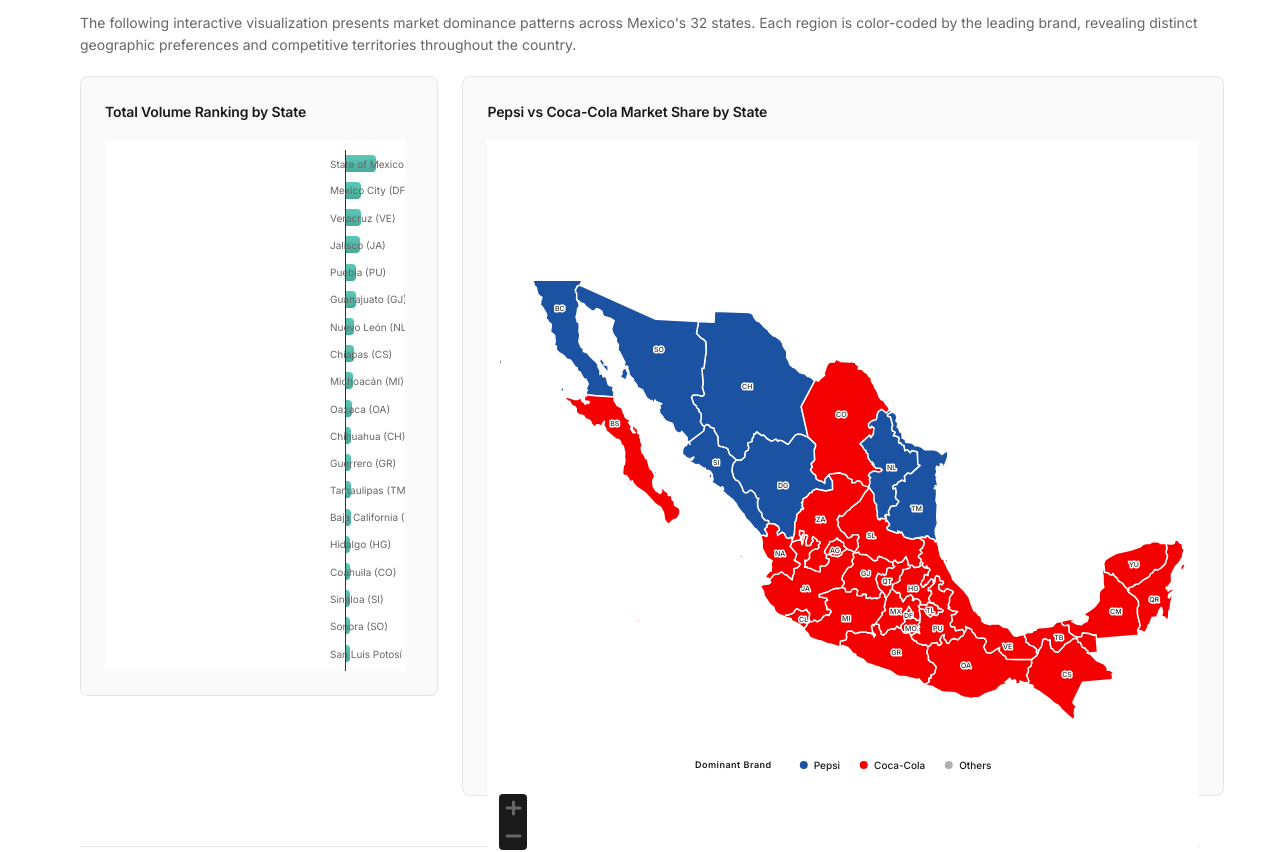
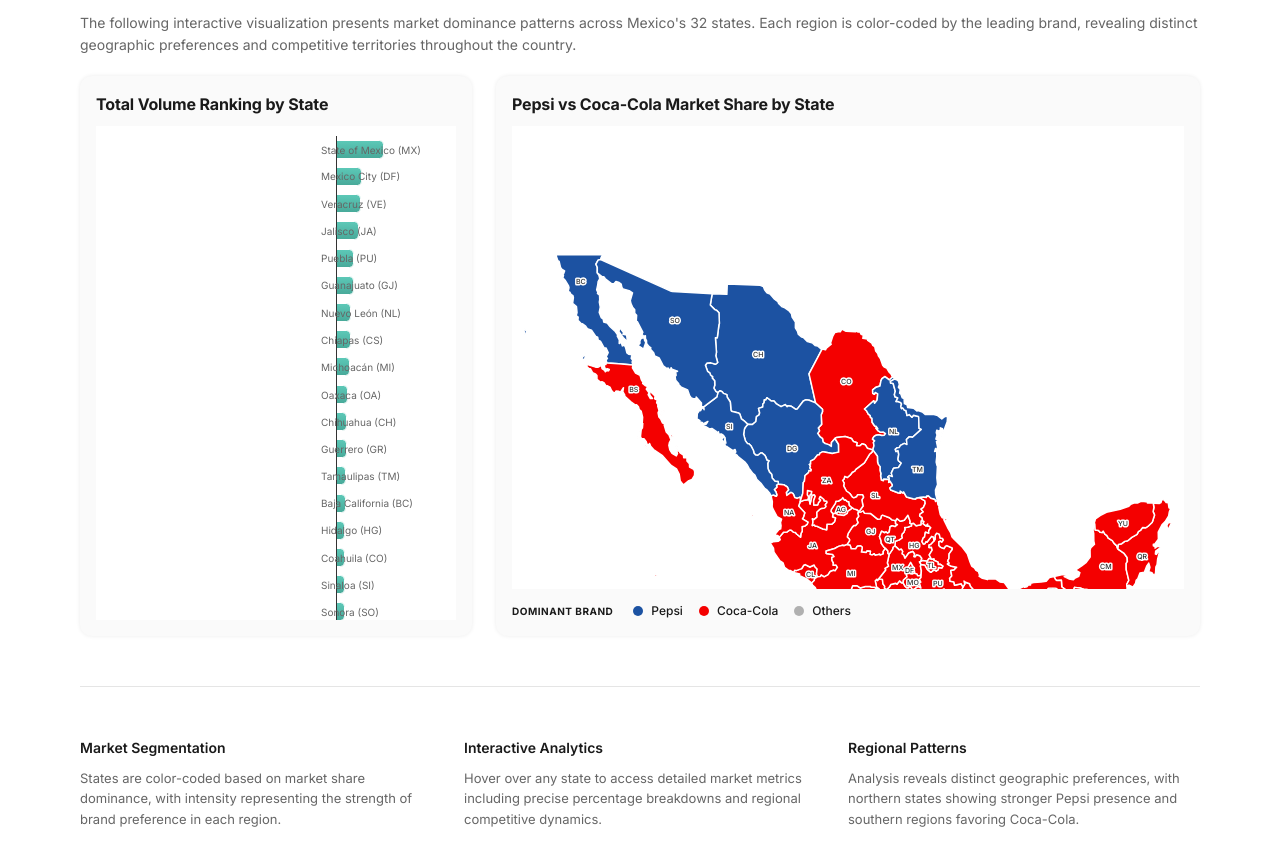
Before and after one commit to daniela2708/mex-map, a React (Vite) app: page / in a window 1280 px wide. Shown: the part 400-1252 px from the top of the page. Built offline with nearby package versions, Linux system fonts and the light colour scheme.

Commit message:
Improve dashboard chart layout

```diff
--- a/src/components/MapSection.css
+++ b/src/components/MapSection.css
@@ -69,144 +69,107 @@
   font-family: 'Inter', -apple-system, BlinkMacSystemFont, sans-serif;
 }
 
-
-
-.charts-grid {
+.charts-row {
   display: flex;
   gap: 24px;
-  align-items: flex-start;
-  --map-height: 720px;
-  --ranking-height: 620px;
+  align-items: stretch;
+  height: 70vh;
 }
 
-.ranking-container {
-  position: relative;
-  border: 1px solid #e5e5e5;
-  border-radius: 8px;
-  padding: 24px;
-  background: #fafafa;
-  width: 100%;
-  flex: 0 0 32%;
-  max-width: 35%;
+.charts-column {
   display: flex;
   flex-direction: column;
-  height: var(--ranking-height);
 }
 
-.ranking-chart-wrapper {
-  flex: 1;
-  min-height: 0;
-  position: relative;
-  overflow-y: auto;
-  overflow-x: hidden;
-  max-height: 100%;
+.charts-column--left {
+  flex: 0 0 35%;
 }
 
-.ranking-chart-inner {
-  width: 100%;
-  padding-right: 8px;
+.charts-column--right {
+  flex: 1 1 0;
 }
 
-.ranking-chart-wrapper::-webkit-scrollbar {
-  width: 8px;
-}
-
-.ranking-chart-wrapper::-webkit-scrollbar-track {
-  background: #f1f1f1;
-  border-radius: 4px;
-}
-
-.ranking-chart-wrapper::-webkit-scrollbar-thumb {
-  background: #888;
-  border-radius: 4px;
-}
-
-.ranking-chart-wrapper::-webkit-scrollbar-thumb:hover {
-  background: #555;
-}
-
-.map-container {
-  position: relative;
-  border: 1px solid #e5e5e5;
-  border-radius: 8px;
-  padding: 24px;
-  background: #fafafa;
-  flex: 0 0 68%;
-  max-width: 70%;
-  height: var(--map-height);
+.card {
   display: flex;
   flex-direction: column;
+  flex: 1;
+  border-radius: 12px;
+  background: #fafafa;
+  box-shadow: 0 0 4px rgba(0, 0, 0, 0.08);
+  padding: 16px;
   min-height: 0;
 }
 
-.map-chart-wrapper {
-  flex: 1;
-  min-height: 0;
-  display: flex;
+.card-header {
+  flex: 0 0 auto;
+  padding-bottom: 8px;
 }
 
-.map-chart-inner {
-  flex: 1;
+.card-header h3 {
+  margin: 0;
+  font-size: 16px;
+  font-weight: 700;
+  color: #1a1a1a;
+  letter-spacing: -0.01em;
+}
+
+.card-body {
+  flex: 1 1 auto;
   min-height: 0;
 }
 
-.map-title-bar {
-  margin-bottom: 16px;
+.card-body--scroll {
+  overflow-y: auto;
 }
 
-.map-title {
-  font-size: 14px;
-  font-weight: 600;
-  color: #1a1a1a;
-  margin: 0;
-  letter-spacing: -0.01em;
+.card-body--map {
+  display: flex;
+  flex-direction: column;
 }
 
-.loading {
-  text-align: center;
-  padding: 100px;
-  color: #999;
-  font-size: 14px;
+.card-body--map > div,
+.card-body--scroll > div {
+  flex: 1 1 auto;
+  min-height: 0;
 }
 
-/* Legend */
+.card-footer {
+  margin-top: 12px;
+}
+
+.chart-container {
+  width: 100%;
+  height: 100%;
+}
+
 .legend {
-  position: absolute;
-  bottom: 12px;
-  left: 50%;
-  transform: translateX(-50%);
-  padding: 10px 16px;
-  z-index: 100;
   display: flex;
   align-items: center;
-  gap: 20px;
+  gap: 16px;
+  flex-wrap: wrap;
 }
 
 .legend-title {
-  font-size: 9px;
-  font-weight: 600;
-  text-transform: capitalize;
+  font-size: 10px;
+  font-weight: 700;
+  text-transform: uppercase;
   letter-spacing: 0.5px;
   color: #1a1a1a;
-  margin-right: 8px;
+  margin-right: 4px;
 }
 
 .brand-label {
   display: flex;
   align-items: center;
-  gap: 6px;
-  font-size: 10px;
+  gap: 8px;
+  font-size: 12px;
   font-weight: 500;
   color: #1a1a1a;
 }
 
-.brand-label:last-child {
-  margin-bottom: 0;
-}
-
 .brand-dot {
-  width: 8px;
-  height: 8px;
+  width: 10px;
+  height: 10px;
   border-radius: 50%;
   flex-shrink: 0;
 }
@@ -223,45 +186,35 @@
   background: #B0B0B0;
 }
 
+.loading {
+  text-align: center;
+  padding: 100px;
+  color: #999;
+  font-size: 14px;
+}
+
 @media (max-width: 1024px) {
-  .charts-grid {
+  .charts-row {
     flex-direction: column;
-    --map-height: 620px;
-    --ranking-height: 520px;
-  }
-
-  .ranking-container {
-    order: 2;
-    width: 100%;
-    max-width: 100%;
     height: auto;
   }
 
-  .map-container {
-    order: 1;
-    max-width: 100%;
-    height: var(--map-height);
+  .charts-column--left,
+  .charts-column--right {
+    flex: 1 1 auto;
   }
 }
 
 @media (max-width: 768px) {
-  .map-container,
-  .ranking-container {
-    padding: 20px;
-  }
-
-  .legend {
-    bottom: 12px;
-    padding: 8px 12px;
-    gap: 12px;
+  .card {
+    padding: 14px;
   }
 
   .brand-label {
-    font-size: 9px;
+    font-size: 11px;
   }
 
   .legend-title {
-    font-size: 8px;
-    margin-right: 4px;
+    font-size: 9px;
   }
 }
--- a/src/components/MapSection.tsx
+++ b/src/components/MapSection.tsx
@@ -98,7 +98,7 @@ export const MapSection: React.FC = () => {
           chart: {
             map: topology as any,
             backgroundColor: '#ffffff',
-            height: 720,
+            height: '100%',
             spacing: [8, 12, 8, 12],
             marginTop: 10,
             marginBottom: 10
@@ -550,43 +550,38 @@ export const MapSection: React.FC = () => {
         </p>
       </div>
 
-      <div className="charts-grid">
-        {/* Ranking Chart */}
-        <div className="ranking-container">
-          <div className="map-title-bar">
-            <h3 className="map-title">Total Volume Ranking by State</h3>
+      <div className="charts-row">
+        <div className="charts-column charts-column--left">
+          <div className="card">
+            <div className="card-header">
+              <h3>Total Volume Ranking by State</h3>
             </div>
-
+            <div className="card-body card-body--scroll">
               {rankingOptions && (
-            <div className="ranking-chart-wrapper">
-              <div className="ranking-chart-inner">
                 <HighchartsReact
                   highcharts={Highcharts}
                   options={rankingOptions}
+                  containerProps={{ className: 'chart-container' }}
                 />
+              )}
             </div>
           </div>
-          )}
         </div>
 
-        {/* Map Chart */}
-        <div className="map-container">
-          <div className="map-title-bar">
-            <h3 className="map-title">Pepsi vs Coca-Cola Market Share by State</h3>
+        <div className="charts-column charts-column--right">
+          <div className="card">
+            <div className="card-header">
+              <h3>Pepsi vs Coca-Cola Market Share by State</h3>
             </div>
-
-          <div className="map-chart-wrapper">
-            <div className="map-chart-inner">
+            <div className="card-body card-body--map">
               <HighchartsReact
                 highcharts={Highcharts}
                 constructorType={'mapChart'}
                 options={mapOptions}
+                containerProps={{ className: 'chart-container' }}
               />
             </div>
-          </div>
-
-          {/* Legend */}
-          <div className="legend">
+            <div className="card-footer legend">
               <div className="legend-title">Dominant Brand</div>
               <div className="brand-label pepsi-label">
                 <span className="brand-dot pepsi"></span>
@@ -605,6 +600,7 @@ export const MapSection: React.FC = () => {
             </div>
           </div>
         </div>
+      </div>
     </section>
   );
 };
```
Lines whose indentation alone changed are shown as unchanged.
